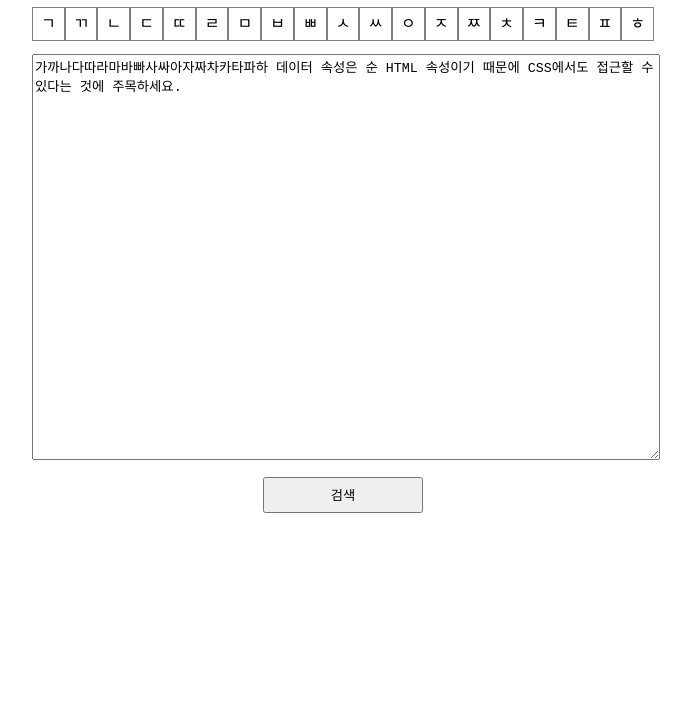
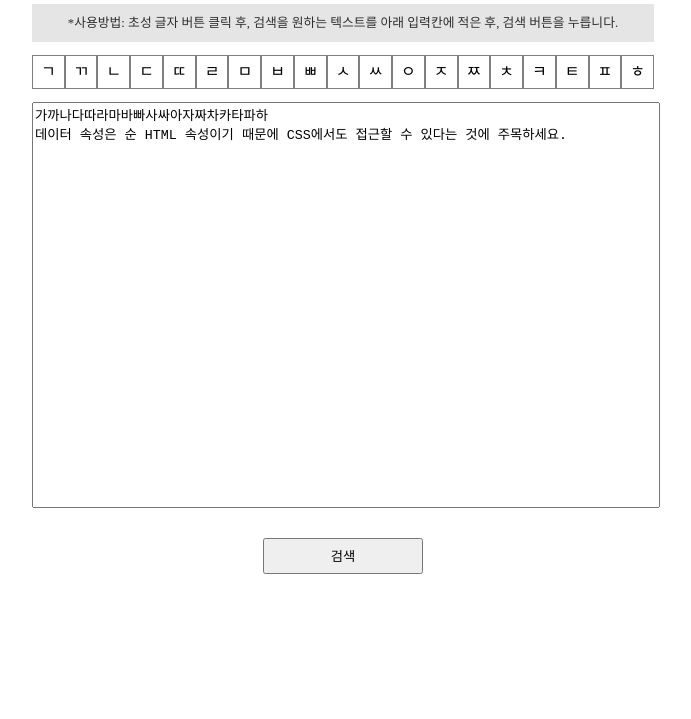
Before and after one commit to mintlib66/text-initial-sound-search, a website: page index.html in a window 1280 px wide. Shown: the part 81-800 px from the top of the page, without its empty margins (297-988 px from the left). Drawn offline with nearby package versions, Linux system fonts and the light colour scheme.

Commit message:
사용방법 텍스트 추가, 배치 수정, 리드미 업데이트

```diff
--- a/index.html
+++ b/index.html
@@ -10,10 +10,10 @@
   <body>
     <div class="wrapper">
       <h1 class="title">텍스트 초성 검색</h1>
-      <p class="information">
-        <!-- 사용방법 설명 -->
-      </p>
       <main class="main-box">
+        <p class="information">
+          <!-- 사용방법 설명 -->
+        </p>
         <ul class="setting-box">
           <!-- 버튼 있어서 초성 선택 가능 -->
         </ul>
--- a/script.js
+++ b/script.js
@@ -28,8 +28,12 @@ $(function () {
     $('.setting-box').append(`<li class='initial-sound'>${item.sound}</li>`)
     // console.log(`${item.sound}: ${item.start.charCodeAt(0) + 587}`)
   })
+  $('.information').text(
+    `*사용방법: 초성 글자 버튼 클릭 후, 검색을 원하는 텍스트를 아래
+    입력칸에 적은 후, 검색 버튼을 누릅니다.`
+  )
   $('.textInput').val(
-    '가까나다따라마바빠사싸아자짜차카타파하 데이터 속성은 순 HTML 속성이기 때문에 CSS에서도 접근할 수 있다는 것에 주목하세요.'
+    `가까나다따라마바빠사싸아자짜차카타파하\n데이터 속성은 순 HTML 속성이기 때문에 CSS에서도 접근할 수 있다는 것에 주목하세요.`
   )
 
   // 버튼 선택상태 확인
--- a/style.css
+++ b/style.css
@@ -1,14 +1,31 @@
 @import 'reset.css';
 
 .wrapper {
+  margin: 2em auto 1em;
   display: flex;
   flex-direction: column;
   align-items: center;
-  padding: 1em 2em;
 }
 .title {
+  font-size: 1.5rem;
+}
+.main-box {
+  display: flex;
+  flex-direction: column;
+  align-items: center;
+  padding: 1em;
+}
+.information {
   margin: 1em auto;
-  font-size: 1.5rem;
+  padding: 1em 0;
+  width: 100%;
+  font-size: 0.8rem;
+  color: rgba(0, 0, 0, 0.8);
+  text-align: center;
+  background: rgba(0, 0, 0, 0.1);
+}
+.setting-box {
+  width: 100%;
 }
 .initial-sound {
   display: inline-block;
@@ -30,6 +47,9 @@
   width: 100%;
   height: 50vh;
 }
+.textInput {
+  resize: none;
+}
 .textResult {
   border: 1px solid rgba(0, 0, 0, 0.5);
   padding: 1em;
```
Also changed, not shown: README.md.
